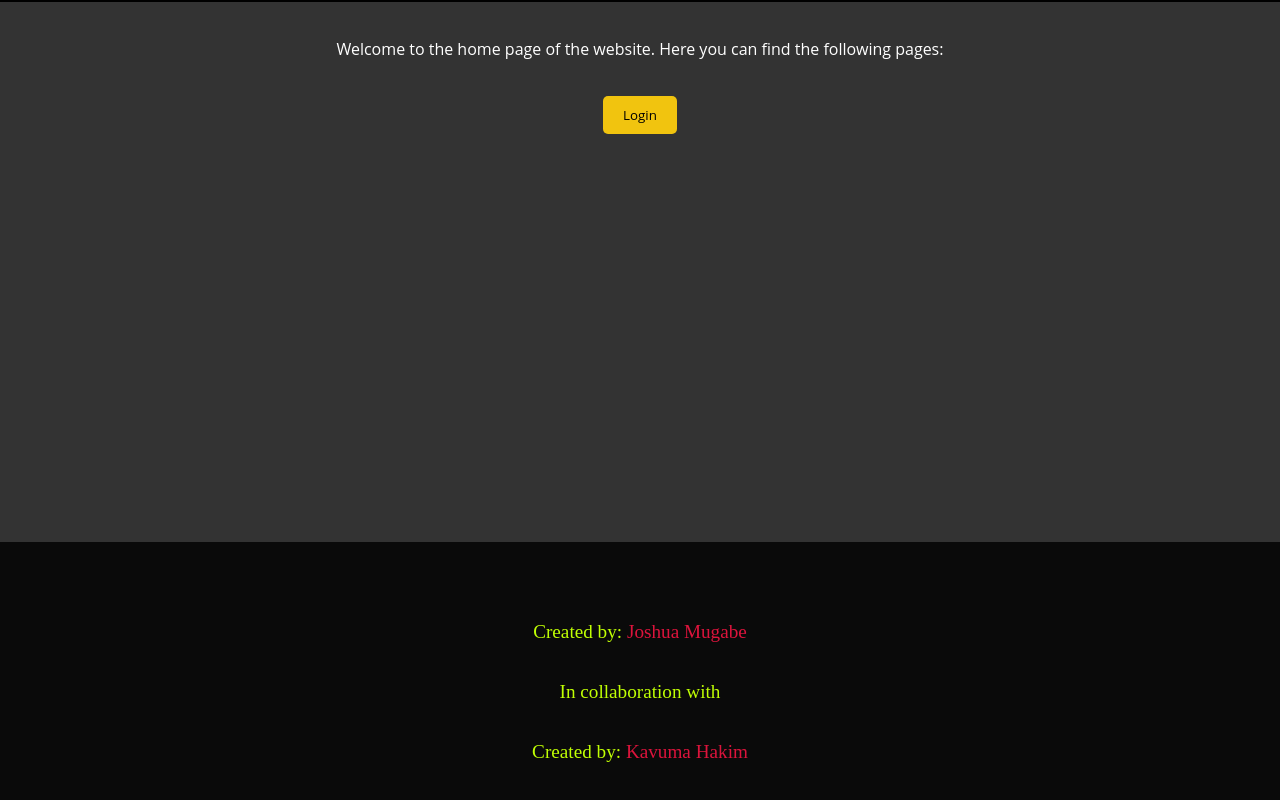
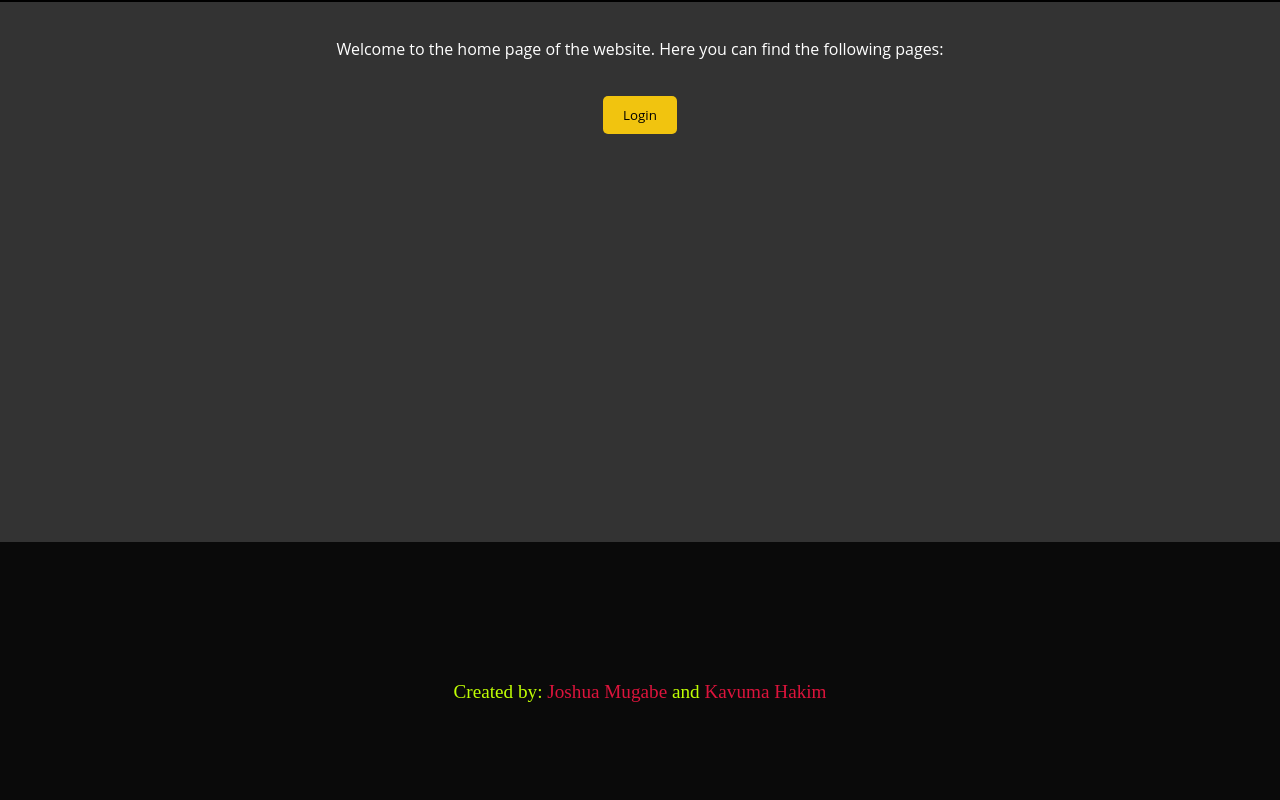
Before and after one commit to KavumaHakim/LearningGit, a plain HTML site: page index.html in a window 1280 px wide. Shown: the part 318-1118 px from the top of the page. Drawn offline with Linux system fonts and the light colour scheme.

Commit message:
Edited footer

```diff
--- a/index.html
+++ b/index.html
@@ -26,9 +26,7 @@
 
 
     <footer>
-        <p>Created by: <a href="jshmgb3@gmail.com">Joshua Mugabe</a></p>
-        <p>In collaboration with</p>
-        <p>Created by: <a href="hakimkavuma99@gmail.com">Kavuma Hakim</a></p>
+        <p>Created by: <a href="jshmgb3@gmail.com">Joshua Mugabe</a> and <a href="hakimkavuma99@gmail.com">Kavuma Hakim</a></p>
     </footer>
 
 
```
